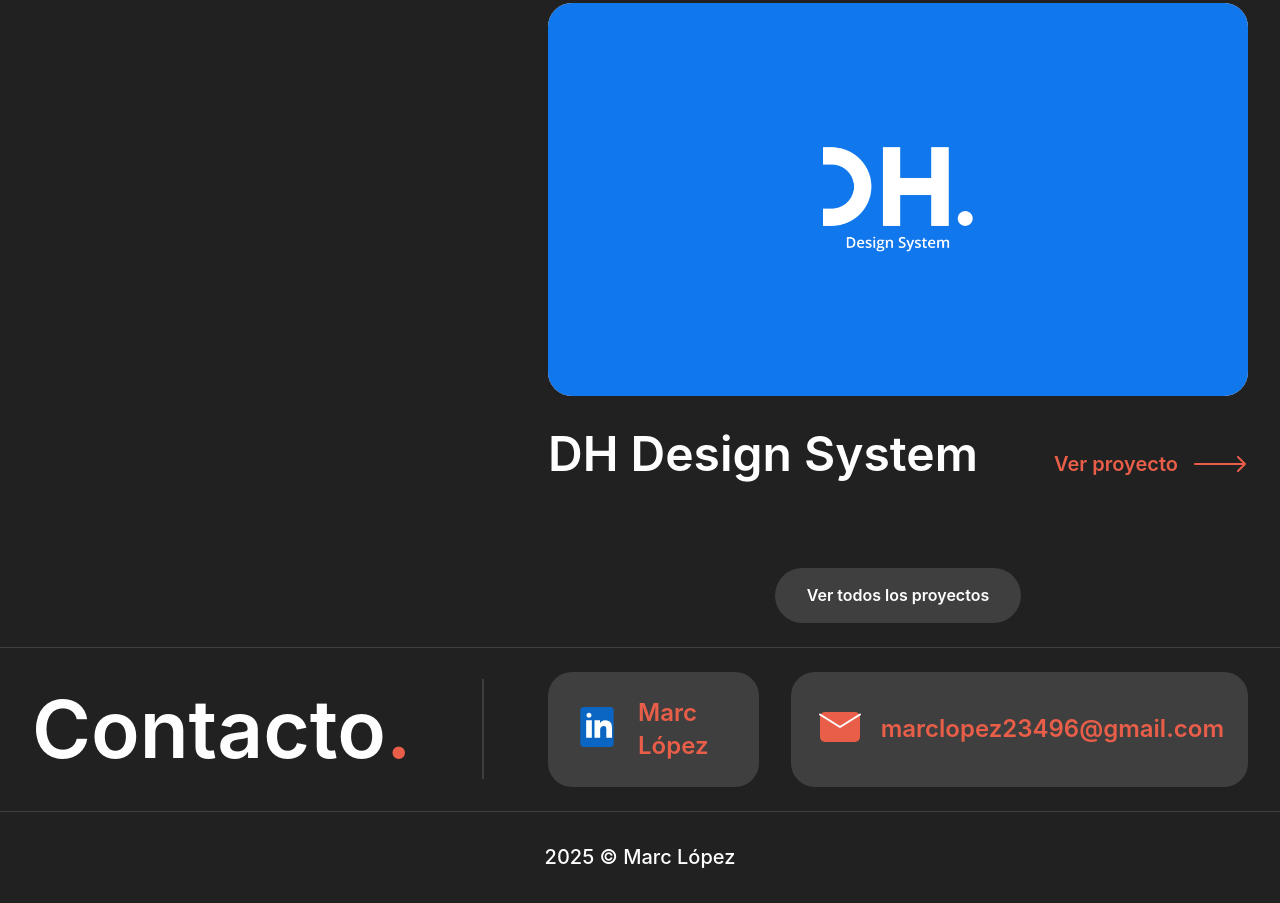
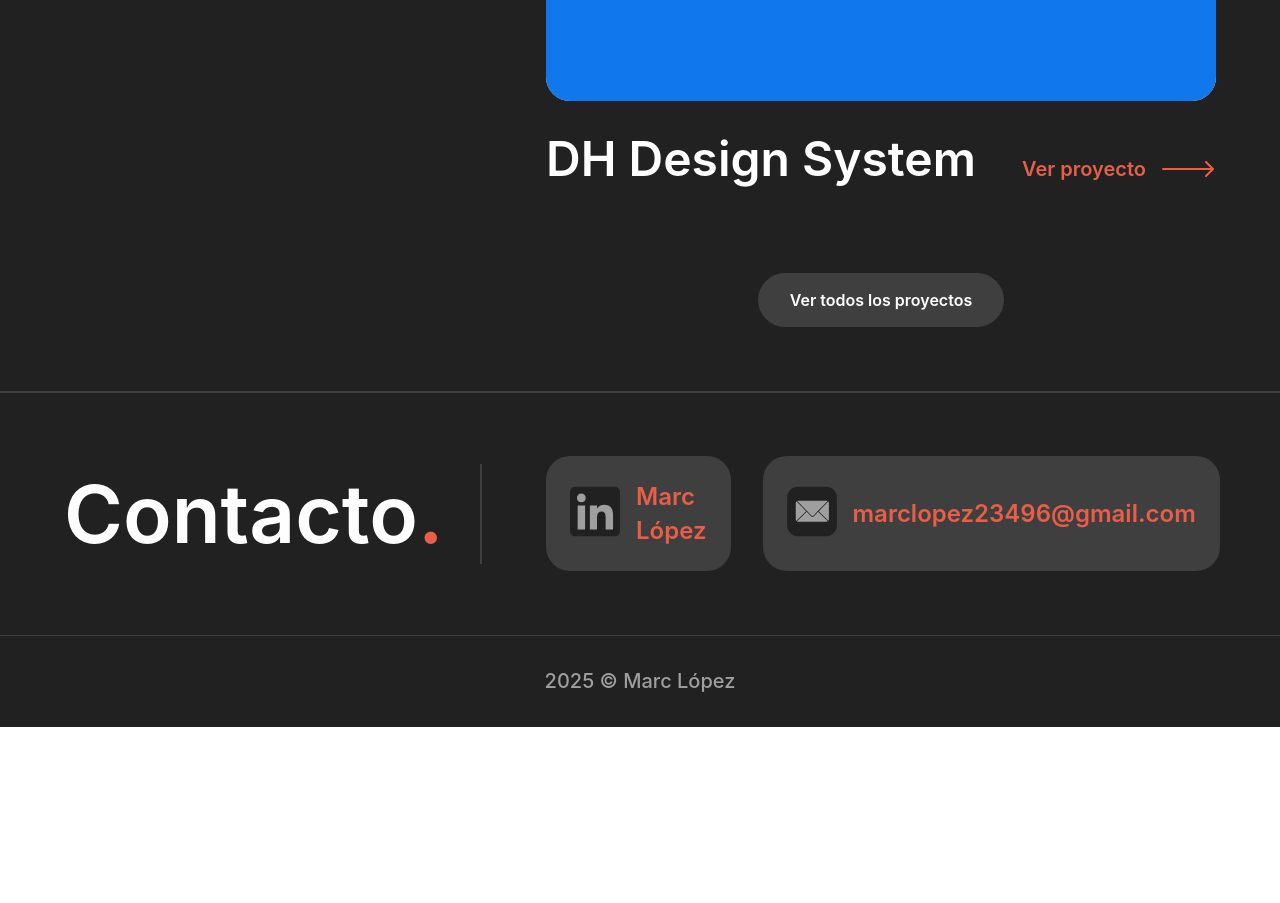
Before and after one commit to marclopez23/portfolio, an Astro site: page / in a window 1280 px wide. Shown: the part 2252-3155 px from the top of the page. After the commit the page ends 2979 px from the top, so only its background shows below. Built offline with nearby package versions, Linux system fonts and the light colour scheme; Astro itself is replaced by a stand-in of ours.

Commit message:
modificaciones en index

```diff
--- a/src/components/ExperienceCard.astro
+++ b/src/components/ExperienceCard.astro
@@ -1,4 +1,5 @@
 ---
+
 // ExperienceCard.astro
 export interface Props {
   /**
@@ -96,6 +97,7 @@
 >
   {logo && (
     <div class="experience-card__logo" aria-hidden="true">
+
       <img
         src={logo}
         alt={logoAlt}
--- a/src/components/Footer.astro
+++ b/src/components/Footer.astro
@@ -112,7 +112,7 @@
     font-size: var(--font-size-md);
     font-weight: var(--font-weight-medium);
     line-height: var(--line-height-normal);
-    color: var(--color-text-primary);
+    color: var(--color-text-secondary);
     white-space: nowrap;
     margin: 0;
   }
--- a/src/pages/index.astro
+++ b/src/pages/index.astro
@@ -1,16 +1,16 @@
 ---
 // src/pages/index.astro
-import { Image } from 'astro:assets';
-import { getCollection } from 'astro:content';
-import PageLayout from '../layouts/PageLayout.astro';
-import Button from '../components/Button.astro';
-import ProjectThumbnail from '../components/ProjectThumbnail.astro';
+import { Image } from "astro:assets";
+import { getCollection } from "astro:content";
+import PageLayout from "../layouts/PageLayout.astro";
+import Button from "../components/Button.astro";
+import ProjectThumbnail from "../components/ProjectThumbnail.astro";
 
 // Import solo para la imagen crítica del hero
-import profilePhoto from '../assets/profile-photo.png';
+import profilePhoto from "../assets/profile-photo.png";
 
 // Obtener proyectos destacados dinámicamente
-const featuredProjects = await getCollection('projects', ({ data }) => {
+const featuredProjects = await getCollection("projects", ({ data }) => {
   return data.featured === true && data.protected !== true;
 });
 
@@ -22,12 +22,10 @@
 
 <PageLayout title="Marc López - Product & System Designer" currentPage="/">
   <div class="home-page">
-
     <!-- Hero Section -->
     <section class="hero" id="hero" aria-labelledby="hero-title">
       <div class="container">
         <div class="hero__content">
-
           <!-- Foto perfil - Optimizada con Astro Image -->
           <div class="hero__image">
             <div class="hero__image-container">
@@ -48,12 +46,20 @@
           <!-- Contenido texto -->
           <div class="hero__text">
             <div class="hero__intro">
-              <p class="hero__subtitle">Marc López, Product & System Designer</p>
+              <p class="hero__subtitle">
+                Marc López, Product & System Designer
+              </p>
               <h1 class="hero__title" id="hero-title">
-                Transformo ideas complejas en experiencias simples y memorables<span class="accent-dot">.</span>
+                Transformo ideas complejas en experiencias simples y memorables<span
+                  class="accent-dot">.</span
+                >
               </h1>
               <p class="hero__description">
-                Creo productos escalables que resuelven problemas reales, conectando las necesidades de los usuarios con los objetivos del negocio para construir experiencias que realmente funcionan<span class="accent-dot">.</span>
+                Creo productos escalables que resuelven problemas reales,
+                conectando las necesidades de los usuarios con los objetivos del
+                negocio para construir experiencias que realmente funcionan<span
+                  class="accent-dot">.</span
+                >
               </p>
             </div>
             <div class="hero__actions">
@@ -65,16 +71,18 @@
               />
             </div>
           </div>
-
         </div>
       </div>
     </section>
 
     <!-- Proyectos Section -->
-    <section class="projects" id="proyectos" aria-labelledby="projects-title">
+    <section
+      class="section section--with-border"
+      id="proyectos"
+      aria-labelledby="projects-title"
+    >
       <div class="container">
         <div class="projects__content">
-
           <!-- Title sidebar -->
           <div class="projects__sidebar">
             <h2 class="section-title" id="projects-title">
@@ -84,8 +92,8 @@
 
           <!-- Projects grid - Dinámico desde content collections -->
           <div class="projects__grid">
-
-            {projectsToShow.map((project) => (
+            {
+              projectsToShow.map((project) => (
                 <ProjectThumbnail
                   title={project.data.title}
                   imageSrc={project.data.heroImage}
@@ -96,7 +104,8 @@
                   loading="lazy"
                   class="project-card"
                 />
-            ))}
+              ))
+            }
 
             <!-- Ver todos button -->
             <div class="projects__all-button">
@@ -107,17 +116,19 @@
                 class="projects__cta"
               />
             </div>
-
           </div>
         </div>
       </div>
     </section>
 
     <!-- Contacto Section -->
-    <section class="contact" id="contacto" aria-labelledby="contact-title">
+    <section
+      class="section section--with-border"
+      id="contacto"
+      aria-labelledby="contact-title"
+    >
       <div class="container">
         <div class="contact__content">
-
           <!-- Title sidebar -->
           <div class="contact__sidebar">
             <h2 class="section-title" id="contact-title">
@@ -134,37 +145,78 @@
               class="contact__link"
             >
               <div class="contact__icon">
-                <svg width="50" height="50" viewBox="0 0 50 50" fill="none" xmlns="http://www.w3.org/2000/svg">
-                  <path d="M8.33333 8.33333C8.33333 6.49238 9.82571 5 11.6667 5H38.3333C40.1743 5 41.6667 6.49238 41.6667 8.33333V41.6667C41.6667 43.5076 40.1743 45 38.3333 45H11.6667C9.82571 45 8.33333 43.5076 8.33333 41.6667V8.33333Z" fill="#0A66C2"/>
-                  <path d="M14.1667 18.3333H19.8333V35.8333H14.1667V18.3333ZM17 15.8333C18.3807 15.8333 19.5 14.714 19.5 13.3333C19.5 11.9526 18.3807 10.8333 17 10.8333C15.6193 10.8333 14.5 11.9526 14.5 13.3333C14.5 14.714 15.6193 15.8333 17 15.8333Z" fill="white"/>
-                  <path d="M22.5 18.3333H28V21.1667H28.0833C28.8333 19.75 30.5833 18.25 33.0833 18.25C38.9167 18.25 40 21.9167 40 26.5V35.8333H34.3333V27.5833C34.3333 25.5 33.9167 24.0833 32 24.0833C29.5833 24.0833 28.1667 25.6667 28.1667 27.5833V35.8333H22.5V18.3333Z" fill="white"/>
+                <svg
+                  xmlns="http://www.w3.org/2000/svg"
+                  width="50"
+                  height="51"
+                  viewBox="0 0 50 51"
+                  fill="none"
+                >
+                  <g clip-path="url(#clip0_333_1981)">
+                    <path
+                      fill-rule="evenodd"
+                      clip-rule="evenodd"
+                      d="M5.55556 50.5H44.4444C47.5127 50.5 50 48.0127 50 44.9444V6.05556C50 2.98731 47.5127 0.5 44.4444 0.5H5.55556C2.48731 0.5 0 2.98731 0 6.05556V44.9444C0 48.0127 2.48731 50.5 5.55556 50.5Z"
+                      fill="#212121"></path>
+                    <path
+                      fill-rule="evenodd"
+                      clip-rule="evenodd"
+                      d="M43.0554 43.5554H35.6357V30.918C35.6357 27.4532 34.3192 25.5169 31.5768 25.5169C28.5934 25.5169 27.0347 27.5319 27.0347 30.918V43.5554H19.8842V19.4814H27.0347V22.7241C27.0347 22.7241 29.1846 18.7459 34.2933 18.7459C39.3997 18.7459 43.0554 21.8641 43.0554 28.3132V43.5554ZM11.3536 16.3291C8.91799 16.3291 6.94434 14.3399 6.94434 11.8867C6.94434 9.43347 8.91799 7.44434 11.3536 7.44434C13.7892 7.44434 15.7617 9.43347 15.7617 11.8867C15.7617 14.3399 13.7892 16.3291 11.3536 16.3291ZM7.66139 43.5554H15.1175V19.4814H7.66139V43.5554Z"
+                      fill="#A09F9F"></path>
+                  </g>
+                  <defs>
+                    <clipPath id="clip0_333_1981">
+                      <rect
+                        width="50"
+                        height="50"
+                        fill="white"
+                        transform="translate(0 0.5)"></rect>
+                    </clipPath>
+                  </defs>
                 </svg>
               </div>
               <span class="contact__text">Marc López</span>
             </a>
 
-            <a
-              href="mailto:marclopez23496@gmail.com"
-              class="contact__link"
+            <a href="mailto:marclopez23496@gmail.com" class="contact__link">
+              <div class="contact__icon">
+                <svg
+                  xmlns="http://www.w3.org/2000/svg"
+                  width="50"
+                  height="51"
+                  viewBox="0 0 50 51"
+                  fill="none"
                 >
-              <div class="contact__icon">
-                <svg width="50" height="50" viewBox="0 0 50 50" fill="none" xmlns="http://www.w3.org/2000/svg">
-                  <rect x="5" y="10" width="40" height="30" rx="5" fill="#E95E49"/>
-                  <path d="M5 12.5L25 25L45 12.5" stroke="white" stroke-width="2" stroke-linecap="round" stroke-linejoin="round"/>
+                  <g clip-path="url(#clip0_333_1987)">
+                    <path
+                      d="M11.5186 0.583008H38.4813C44.8166 0.583008 49.9169 5.68324 49.9169 12.0185V38.9813C49.9169 45.3166 44.8166 50.4169 38.4813 50.4169H11.5186C5.18327 50.4169 0.0830078 45.3166 0.0830078 38.9813V12.0185C0.0830078 5.68324 5.18327 0.583008 11.5186 0.583008Z"
+                      fill="#212121"></path>
+                    <path
+                      d="M11.0014 14.7549C10.7388 14.7549 10.4915 14.8002 10.2574 14.8933L14.9466 19.721L19.6877 24.6351L19.7742 24.739L19.9127 24.8774L20.0511 25.0158L20.3279 25.31L24.3943 29.4801C24.462 29.5222 24.6582 29.7039 24.8114 29.7805C25.0089 29.8792 25.2229 29.9702 25.4435 29.9781C25.6815 29.9866 25.9249 29.9184 26.1391 29.8142C26.2995 29.7362 26.3708 29.6243 26.5572 29.4801L31.2637 24.6178L36.0222 19.721L40.6076 14.9971C40.3132 14.8376 39.9872 14.7549 39.6386 14.7549H11.0014ZM9.56521 15.3432C9.06515 15.817 8.75195 16.5293 8.75195 17.3331V33.183C8.75195 33.8338 8.96098 34.425 9.30566 34.8788L9.96319 34.2558L14.8601 29.4974L19.2032 25.2927L19.1167 25.1889L14.3583 20.292L9.59982 15.3778L9.56521 15.3432ZM41.2305 15.4989L36.5932 20.292L31.852 25.1889L31.7655 25.2754L36.2817 29.6531L41.1786 34.4116L41.4727 34.6884C41.7364 34.2654 41.888 33.7443 41.888 33.183V17.3331C41.888 16.6164 41.6397 15.9666 41.2305 15.4989ZM19.7569 25.8637L15.4311 30.0684L10.5169 34.8269L9.89398 35.4325C10.2224 35.644 10.5961 35.7786 11.0014 35.7786H39.6386C40.1258 35.7786 40.5678 35.5911 40.9363 35.2941L40.6249 34.9826L35.7107 30.2242L31.1945 25.8637L27.1282 30.0511C26.9081 30.197 26.7611 30.3588 26.5462 30.4582C26.2003 30.6182 25.8213 30.7534 25.4403 30.7476C25.0582 30.7417 24.6837 30.5923 24.3408 30.4236C24.1687 30.339 24.077 30.2548 23.8752 30.0857L19.7569 25.8637Z"
+                      fill="#A09F9F"></path>
+                  </g>
+                  <defs>
+                    <clipPath id="clip0_333_1987">
+                      <rect
+                        width="50"
+                        height="50"
+                        fill="white"
+                        transform="translate(0 0.5)"></rect>
+                    </clipPath>
+                  </defs>
                 </svg>
               </div>
               <span class="contact__text">marclopez23496@gmail.com</span>
             </a>
           </div>
-
         </div>
       </div>
     </section>
-
   </div>
 </PageLayout>
 
 <style>
+  @import "../styles/layout.css";
   /* ========================================
      HOME PAGE STYLES
      ======================================== */
@@ -191,7 +243,7 @@
 
   .hero {
     padding: var(--spacing-xhg) 0;
-    min-height: 784px;
+    min-height: 50dvh;
     display: flex;
     align-items: center;
   }
@@ -352,7 +404,6 @@
   }
 
   .contact__link:hover {
-    transform: translateY(-2px);
     box-shadow: 0 4px 12px rgba(0, 0, 0, 0.2);
   }
 
```
Lines whose indentation alone changed are shown as unchanged.
